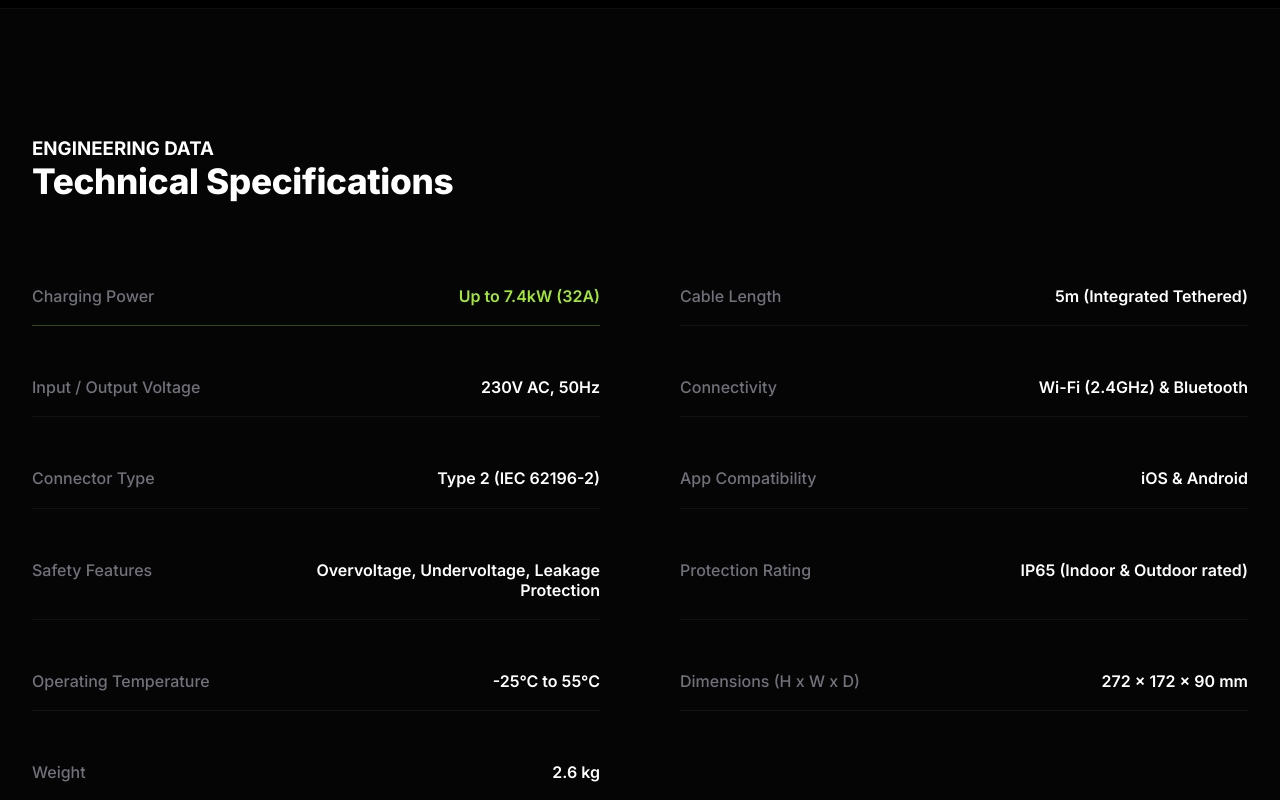
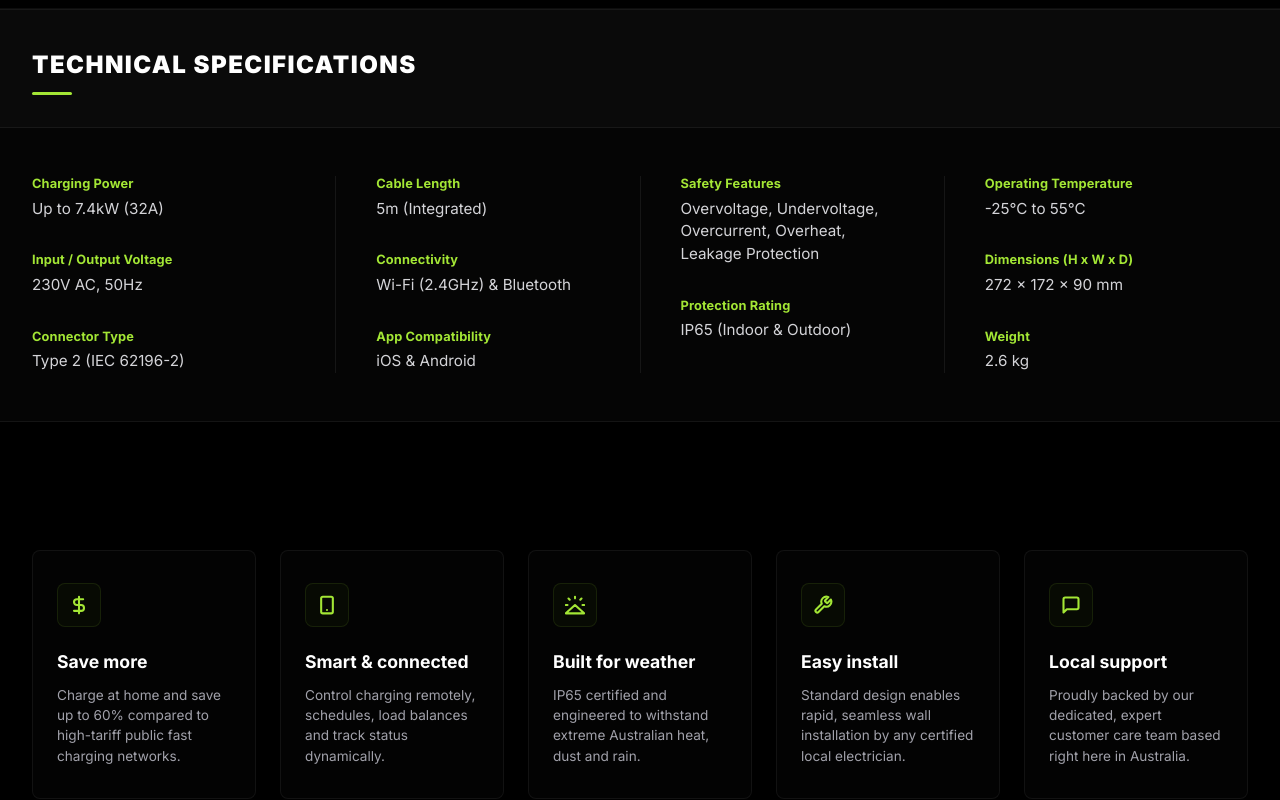
Before and after one commit to carricomfort8-lang/BexaVolt, a Next.js app in the folder frontend/: page /products/volt-mini in a window 1280 px wide. Shown: the part 3600-4400 px from the top of the page. Built offline with nearby package versions, Linux system fonts and the light colour scheme.

Commit message:
design: redesign Technical Specifications to 4-column reference banner style

```diff
--- a/frontend/src/app/products/volt-mini/page.module.css
+++ b/frontend/src/app/products/volt-mini/page.module.css
@@ -686,61 +686,84 @@
   opacity: 0.8;
 }
 
-/* 6. Technical Specifications Section */
+/* 6. Technical Specifications - Reference Style */
 .specsSection {
   background-color: #050505;
 }
 
-.specsTitleBlock {
-  margin-bottom: 4rem;
+.specsBanner {
+  background-color: #0a0a0a;
+  border-top: 1px solid rgba(255, 255, 255, 0.06);
+  border-bottom: 1px solid rgba(255, 255, 255, 0.06);
+  padding: 2.5rem 0 2rem;
 }
 
-.specsTitle {
-  font-size: 2.2rem;
-  font-weight: 800;
-  letter-spacing: -0.01em;
+.specsBannerTitle {
+  font-size: 1.5rem;
+  font-weight: 900;
+  letter-spacing: 0.06em;
+  color: #ffffff;
+  text-transform: uppercase;
+  margin-bottom: 0.8rem;
 }
 
-.specsGrid {
-  display: grid;
-  grid-template-columns: 1fr 1fr;
-  gap: 2rem 5rem;
+.specsBannerLine {
+  width: 40px;
+  height: 3px;
+  background: #A3E635;
+  border-radius: 2px;
 }
 
-.specRow {
-  display: flex;
-  justify-content: space-between;
-  align-items: baseline;
-  padding: 1.2rem 0;
-  border-bottom: 1px solid rgba(255, 255, 255, 0.05);
-  transition: background-color 0.2s ease, padding-left 0.2s ease;
+.specsTableWrap {
+  padding: 3rem 0;
+  border-bottom: 1px solid rgba(255, 255, 255, 0.06);
 }
 
-.specRow:hover {
-  background-color: rgba(255, 255, 255, 0.01);
-  padding-left: 0.5rem;
+.specsTable {
+  display: grid;
+  grid-template-columns: 1fr 1px 1fr 1px 1fr 1px 1fr;
+  gap: 0;
 }
 
-.specLabel {
-  font-size: 1rem;
-  font-weight: 500;
-  color: #71717a;
+.specsCol {
+  display: flex;
+  flex-direction: column;
+  gap: 2rem;
+  padding: 0 2.5rem;
 }
 
-.specVal {
-  font-size: 1rem;
-  font-weight: 600;
-  color: #ffffff;
-  text-align: right;
-  max-width: 60%;
+.specsCol:first-child {
+  padding-left: 0;
 }
 
-.specRowActive {
-  border-bottom-color: rgba(163, 230, 53, 0.3);
+.specsCol:last-child {
+  padding-right: 0;
 }
 
-.specRowActive .specVal {
+.specsColDivider {
+  width: 1px;
+  background: rgba(255, 255, 255, 0.07);
+  align-self: stretch;
+}
+
+.specItem {
+  display: flex;
+  flex-direction: column;
+  gap: 0.4rem;
+}
+
+.specItemLabel {
+  font-size: 0.8rem;
+  font-weight: 700;
   color: #A3E635;
+  letter-spacing: 0.01em;
+}
+
+.specItemVal {
+  font-size: 0.95rem;
+  font-weight: 400;
+  color: #d4d4d8;
+  line-height: 1.5;
 }
 
 /* 7. Value Pillars Grid */
--- a/frontend/src/app/products/volt-mini/page.tsx
+++ b/frontend/src/app/products/volt-mini/page.tsx
@@ -425,68 +425,86 @@ export default function VoltMiniProductPage() {
         </div>
       </section>
 
-      {/* 6. TECHNICAL SPECIFICATIONS GRID */}
-      <section className={`${styles.sectionPadding} ${styles.specsSection}`}>
-        <div className="container">
-          <div className={styles.specsTitleBlock}>
-            <h3 className={styles.sectionTag}>ENGINEERING DATA</h3>
-            <h2 className={styles.specsTitle}>Technical Specifications</h2>
+
+      {/* 6. TECHNICAL SPECIFICATIONS - Reference Style */}
+      <section className={styles.specsSection}>
+        <div className={styles.specsBanner}>
+          <div className="container">
+            <h2 className={styles.specsBannerTitle}>TECHNICAL SPECIFICATIONS</h2>
+            <div className={styles.specsBannerLine} />
           </div>
+        </div>
 
-          <div className={styles.specsGrid}>
-            <div className={`${styles.specRow} ${styles.specRowActive}`}>
-              <span className={styles.specLabel}>Charging Power</span>
-              <span className={styles.specVal}>Up to {power} ({phase === 'single' ? '32A' : '32A'})</span>
-            </div>
+        <div className={styles.specsTableWrap}>
+          <div className="container">
+            <div className={styles.specsTable}>
 
-            <div className={styles.specRow}>
-              <span className={styles.specLabel}>Cable Length</span>
-              <span className={styles.specVal}>5m (Integrated Tethered)</span>
-            </div>
+              {/* Column 1 */}
+              <div className={styles.specsCol}>
+                <div className={styles.specItem}>
+                  <span className={styles.specItemLabel}>Charging Power</span>
+                  <span className={styles.specItemVal}>Up to {power} (32A)</span>
+                </div>
+                <div className={styles.specItem}>
+                  <span className={styles.specItemLabel}>Input / Output Voltage</span>
+                  <span className={styles.specItemVal}>{phase === 'single' ? '230V AC, 50Hz' : '400V AC, 50Hz'}</span>
+                </div>
+                <div className={styles.specItem}>
+                  <span className={styles.specItemLabel}>Connector Type</span>
+                  <span className={styles.specItemVal}>Type 2 (IEC 62196-2)</span>
+                </div>
+              </div>
 
-            <div className={styles.specRow}>
-              <span className={styles.specLabel}>Input / Output Voltage</span>
-              <span className={styles.specVal}>{phase === 'single' ? '230V AC, 50Hz' : '400V AC, 50Hz'}</span>
-            </div>
+              <div className={styles.specsColDivider} />
 
-            <div className={styles.specRow}>
-              <span className={styles.specLabel}>Connectivity</span>
-              <span className={styles.specVal}>Wi-Fi (2.4GHz) & Bluetooth</span>
-            </div>
+              {/* Column 2 */}
+              <div className={styles.specsCol}>
+                <div className={styles.specItem}>
+                  <span className={styles.specItemLabel}>Cable Length</span>
+                  <span className={styles.specItemVal}>5m (Integrated)</span>
+                </div>
+                <div className={styles.specItem}>
+                  <span className={styles.specItemLabel}>Connectivity</span>
+                  <span className={styles.specItemVal}>Wi-Fi (2.4GHz) &amp; Bluetooth</span>
+                </div>
+                <div className={styles.specItem}>
+                  <span className={styles.specItemLabel}>App Compatibility</span>
+                  <span className={styles.specItemVal}>iOS &amp; Android</span>
+                </div>
+              </div>
 
-            <div className={styles.specRow}>
-              <span className={styles.specLabel}>Connector Type</span>
-              <span className={styles.specVal}>Type 2 (IEC 62196-2)</span>
-            </div>
+              <div className={styles.specsColDivider} />
 
-            <div className={styles.specRow}>
-              <span className={styles.specLabel}>App Compatibility</span>
-              <span className={styles.specVal}>iOS & Android</span>
-            </div>
+              {/* Column 3 */}
+              <div className={styles.specsCol}>
+                <div className={styles.specItem}>
+                  <span className={styles.specItemLabel}>Safety Features</span>
+                  <span className={styles.specItemVal}>Overvoltage, Undervoltage,<br />Overcurrent, Overheat,<br />Leakage Protection</span>
+                </div>
+                <div className={styles.specItem}>
+                  <span className={styles.specItemLabel}>Protection Rating</span>
+                  <span className={styles.specItemVal}>IP65 (Indoor &amp; Outdoor)</span>
+                </div>
+              </div>
 
-            <div className={styles.specRow}>
-              <span className={styles.specLabel}>Safety Features</span>
-              <span className={styles.specVal}>Overvoltage, Undervoltage, Leakage Protection</span>
-            </div>
+              <div className={styles.specsColDivider} />
 
-            <div className={styles.specRow}>
-              <span className={styles.specLabel}>Protection Rating</span>
-              <span className={styles.specVal}>IP65 (Indoor & Outdoor rated)</span>
-            </div>
+              {/* Column 4 */}
+              <div className={styles.specsCol}>
+                <div className={styles.specItem}>
+                  <span className={styles.specItemLabel}>Operating Temperature</span>
+                  <span className={styles.specItemVal}>-25°C to 55°C</span>
+                </div>
+                <div className={styles.specItem}>
+                  <span className={styles.specItemLabel}>Dimensions (H x W x D)</span>
+                  <span className={styles.specItemVal}>272 x 172 x 90 mm</span>
+                </div>
+                <div className={styles.specItem}>
+                  <span className={styles.specItemLabel}>Weight</span>
+                  <span className={styles.specItemVal}>{phase === 'single' ? '2.6 kg' : '3.2 kg'}</span>
+                </div>
+              </div>
 
-            <div className={styles.specRow}>
-              <span className={styles.specLabel}>Operating Temperature</span>
-              <span className={styles.specVal}>-25°C to 55°C</span>
-            </div>
-
-            <div className={styles.specRow}>
-              <span className={styles.specLabel}>Dimensions (H x W x D)</span>
-              <span className={styles.specVal}>272 x 172 x 90 mm</span>
-            </div>
-
-            <div className={styles.specRow}>
-              <span className={styles.specLabel}>Weight</span>
-              <span className={styles.specVal}>{phase === 'single' ? '2.6 kg' : '3.2 kg'}</span>
             </div>
           </div>
         </div>
```
Also changed, not shown: 1 other file (tests, documents, lock files or other folders).
